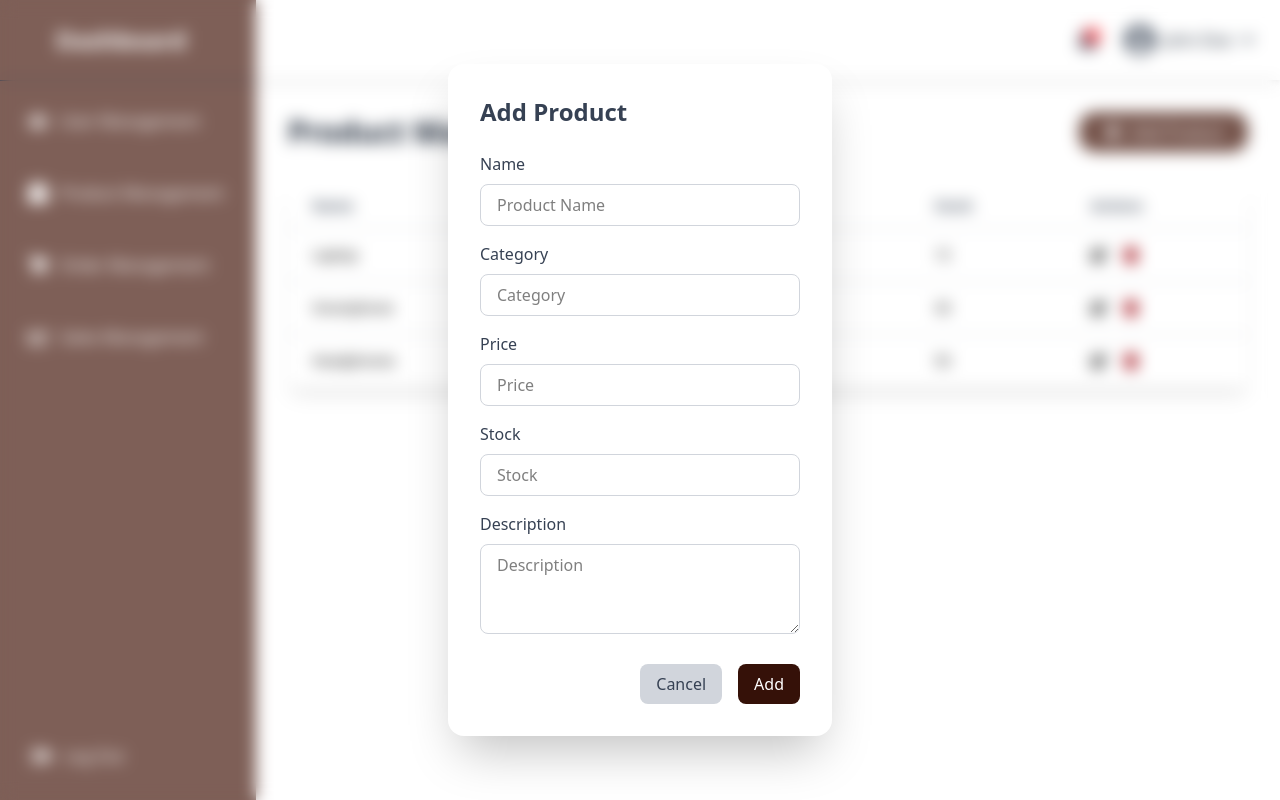
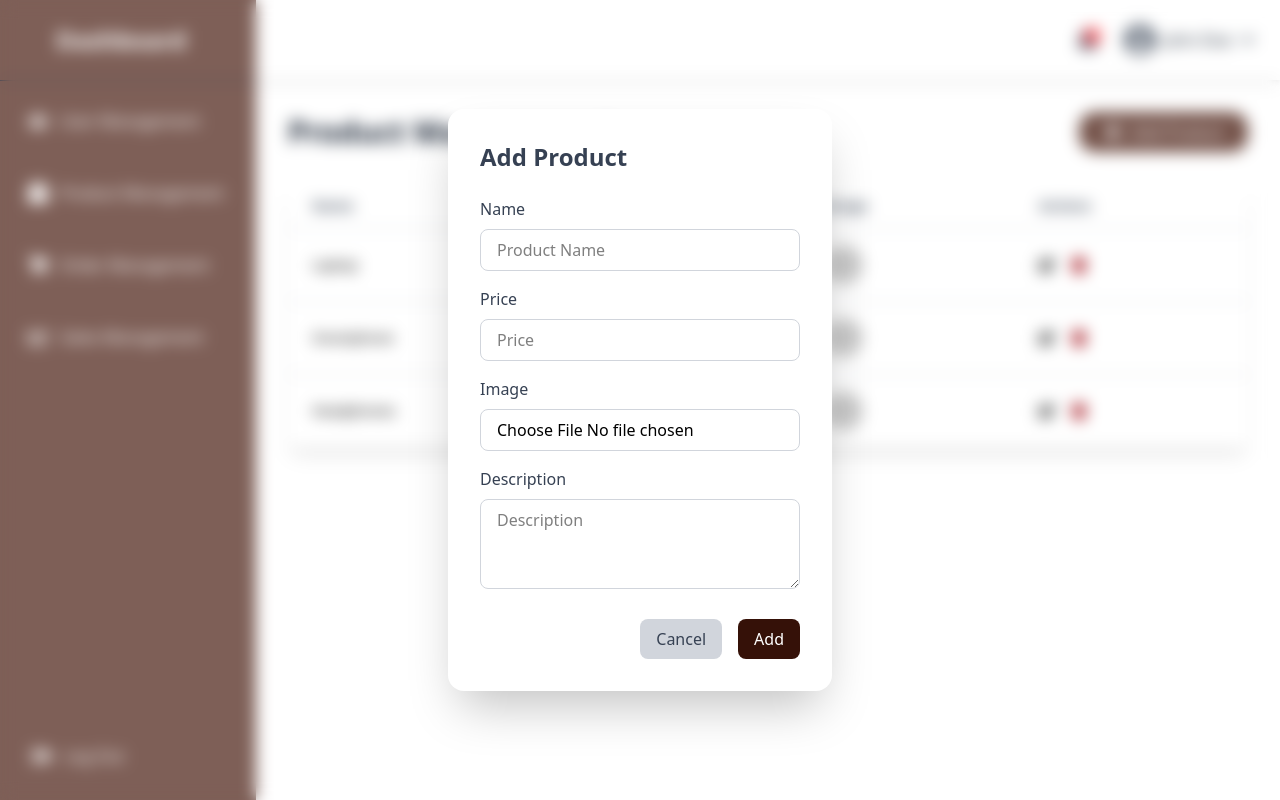
Before and after one commit to Wimukthi316/Spicelore, a React (Vite) app in the folder frontend/: page /admin/products in a window 1280 px wide. Both pictures are taken after a click on the button "Add Product". Built offline with nearby package versions, Linux system fonts and the light colour scheme.

Commit message:
Product Management Sction Complete

```diff
--- a/frontend/package.json
+++ b/frontend/package.json
@@ -15,6 +15,8 @@
     "react": "^19.0.0",
     "react-chartjs-2": "^5.3.0",
     "react-dom": "^19.0.0",
+    "react-hook-form": "^7.54.2",
+    "react-toastify": "^11.0.5",
     "tailwindcss": "^4.0.13"
   },
   "devDependencies": {
--- a/frontend/src/pages/admin/ProductManagement.jsx
+++ b/frontend/src/pages/admin/ProductManagement.jsx
@@ -6,15 +6,15 @@ import Topbar from "../../components/admin/Topbar";
 const ProductManagement = () => {
     // Dummy data for demonstration
     const [products, setProducts] = useState([
-        { id: 1, name: "Laptop", category: "Electronics", price: 1200, stock: 15, description: "High-performance laptop." },
-        { id: 2, name: "Smartphone", category: "Electronics", price: 800, stock: 30, description: "Latest smartphone model." },
-        { id: 3, name: "Headphones", category: "Accessories", price: 150, stock: 50, description: "Noise-cancelling headphones." },
+        { id: 1, name: "Laptop", price: 1200, description: "High-performance laptop.", image: "https://via.placeholder.com/150" },
+        { id: 2, name: "Smartphone", price: 800, description: "Latest smartphone model.", image: "https://via.placeholder.com/150" },
+        { id: 3, name: "Headphones", price: 150, description: "Noise-cancelling headphones.", image: "https://via.placeholder.com/150" },
     ]);
 
     const [isAddModalOpen, setIsAddModalOpen] = useState(false);
     const [isEditModalOpen, setIsEditModalOpen] = useState(false);
     const [selectedProduct, setSelectedProduct] = useState(null);
-    const [newProduct, setNewProduct] = useState({ name: "", category: "", price: "", stock: "", description: "" });
+    const [newProduct, setNewProduct] = useState({ name: "", price: "", description: "", image: "" });
 
     // Validation errors
     const [errors, setErrors] = useState({});
@@ -28,7 +28,7 @@ const ProductManagement = () => {
     // Close Add Product Modal
     const closeAddModal = () => {
         setIsAddModalOpen(false);
-        setNewProduct({ name: "", category: "", price: "", stock: "", description: "" });
+        setNewProduct({ name: "", price: "", description: "", image: "" });
         setErrors({}); // Clear errors when closing the modal
     };
 
@@ -53,17 +53,14 @@ const ProductManagement = () => {
         if (!product.name.trim()) {
             errors.name = "Name is required.";
         }
-        if (!product.category.trim()) {
-            errors.category = "Category is required.";
-        }
         if (!product.price || isNaN(product.price) || product.price <= 0) {
             errors.price = "Price must be a positive number.";
         }
-        if (!product.stock || isNaN(product.stock) || product.stock < 0) {
-            errors.stock = "Stock must be a non-negative number.";
-        }
         if (!product.description.trim()) {
             errors.description = "Description is required.";
+        }
+        if (!product.image) {
+            errors.image = "Image is required.";
         }
 
         return errors;
@@ -98,6 +95,40 @@ const ProductManagement = () => {
         setProducts(products.filter((product) => product.id !== id));
     };
 
+    // Block invalid characters in the Name field
+    const handleNameKeyDown = (e) => {
+        const key = e.key;
+        // Allow letters, spaces, and backspace
+        if (!/[A-Za-z\s]/.test(key) && key !== "Backspace") {
+            e.preventDefault();
+        }
+    };
+
+    // Block non-numeric characters in the Price field
+    const handlePriceKeyDown = (e) => {
+        const key = e.key;
+        // Allow numbers, backspace, and decimal point
+        if (!/[0-9.]/.test(key) && key !== "Backspace") {
+            e.preventDefault();
+        }
+    };
+
+    // Handle image upload
+    const handleImageUpload = (e, isEdit = false) => {
+        const file = e.target.files[0];
+        if (file) {
+            const reader = new FileReader();
+            reader.onloadend = () => {
+                if (isEdit) {
+                    setSelectedProduct({ ...selectedProduct, image: reader.result });
+                } else {
+                    setNewProduct({ ...newProduct, image: reader.result });
+                }
+            };
+            reader.readAsDataURL(file);
+        }
+    };
+
     return (
         <div className="min-h-screen bg-white">
             {/* Sidebar */}
@@ -128,9 +159,8 @@ const ProductManagement = () => {
                             <thead className="bg-white">
                                 <tr>
                                     <th className="px-4 sm:px-6 py-3 text-left text-sm font-semibold text-gray-600">Name</th>
-                                    <th className="px-4 sm:px-6 py-3 text-left text-sm font-semibold text-gray-600">Category</th>
                                     <th className="px-4 sm:px-6 py-3 text-left text-sm font-semibold text-gray-600">Price</th>
-                                    <th className="px-4 sm:px-6 py-3 text-left text-sm font-semibold text-gray-600">Stock</th>
+                                    <th className="px-4 sm:px-6 py-3 text-left text-sm font-semibold text-gray-600">Image</th>
                                     <th className="px-4 sm:px-6 py-3 text-left text-sm font-semibold text-gray-600">Actions</th>
                                 </tr>
                             </thead>
@@ -138,9 +168,10 @@ const ProductManagement = () => {
                                 {products.map((product) => (
                                     <tr key={product.id} className="transition-all">
                                         <td className="px-4 sm:px-6 py-4 text-sm text-black">{product.name}</td>
-                                        <td className="px-4 sm:px-6 py-4 text-sm text-black">{product.category}</td>
                                         <td className="px-4 sm:px-6 py-4 text-sm text-black">${product.price}</td>
-                                        <td className="px-4 sm:px-6 py-4 text-sm text-black">{product.stock}</td>
+                                        <td className="px-4 sm:px-6 py-4 text-sm text-black">
+                                            <img src={product.image} alt={product.name} className="w-10 h-10 rounded-full object-cover" />
+                                        </td>
                                         <td className="px-4 sm:px-6 py-4 text-sm text-white">
                                             <div className="flex space-x-4">
                                                 <button
@@ -180,25 +211,11 @@ const ProductManagement = () => {
                                         placeholder="Product Name"
                                         value={newProduct.name}
                                         onChange={(e) => setNewProduct({ ...newProduct, name: e.target.value })}
+                                        onKeyDown={handleNameKeyDown} // Block invalid characters
                                         className="w-full px-4 py-2 border border-gray-300 rounded-lg focus:outline-none focus:ring-2 focus:ring-[#351108]"
                                     />
                                     {errors.name && (
                                         <p className="text-red-500 text-sm mt-1">{errors.name}</p>
-                                    )}
-                                </div>
-
-                                {/* Category Field */}
-                                <div>
-                                    <label className="block text-gray-700 mb-2">Category</label>
-                                    <input
-                                        type="text"
-                                        placeholder="Category"
-                                        value={newProduct.category}
-                                        onChange={(e) => setNewProduct({ ...newProduct, category: e.target.value })}
-                                        className="w-full px-4 py-2 border border-gray-300 rounded-lg focus:outline-none focus:ring-2 focus:ring-[#351108]"
-                                    />
-                                    {errors.category && (
-                                        <p className="text-red-500 text-sm mt-1">{errors.category}</p>
                                     )}
                                 </div>
 
@@ -210,6 +227,7 @@ const ProductManagement = () => {
                                         placeholder="Price"
                                         value={newProduct.price}
                                         onChange={(e) => setNewProduct({ ...newProduct, price: e.target.value })}
+                                        onKeyDown={handlePriceKeyDown} // Block non-numeric characters
                                         className="w-full px-4 py-2 border border-gray-300 rounded-lg focus:outline-none focus:ring-2 focus:ring-[#351108]"
                                     />
                                     {errors.price && (
@@ -217,18 +235,20 @@ const ProductManagement = () => {
                                     )}
                                 </div>
 
-                                {/* Stock Field */}
+                                {/* Image Field */}
                                 <div>
-                                    <label className="block text-gray-700 mb-2">Stock</label>
+                                    <label className="block text-gray-700 mb-2">Image</label>
                                     <input
-                                        type="number"
-                                        placeholder="Stock"
-                                        value={newProduct.stock}
-                                        onChange={(e) => setNewProduct({ ...newProduct, stock: e.target.value })}
+                                        type="file"
+                                        accept="image/*"
+                                        onChange={(e) => handleImageUpload(e, false)} // Handle image upload
                                         className="w-full px-4 py-2 border border-gray-300 rounded-lg focus:outline-none focus:ring-2 focus:ring-[#351108]"
                                     />
-                                    {errors.stock && (
-                                        <p className="text-red-500 text-sm mt-1">{errors.stock}</p>
+                                    {errors.image && (
+                                        <p className="text-red-500 text-sm mt-1">{errors.image}</p>
+                                    )}
+                                    {newProduct.image && (
+                                        <img src={newProduct.image} alt="Preview" className="w-20 h-20 mt-2 rounded-lg object-cover" />
                                     )}
                                 </div>
 
@@ -285,25 +305,11 @@ const ProductManagement = () => {
                                         placeholder="Product Name"
                                         value={selectedProduct.name}
                                         onChange={(e) => setSelectedProduct({ ...selectedProduct, name: e.target.value })}
+                                        onKeyDown={handleNameKeyDown} // Block invalid characters
                                         className="w-full px-4 py-2 border border-gray-300 rounded-lg focus:outline-none focus:ring-2 focus:ring-[#745249]"
                                     />
                                     {errors.name && (
                                         <p className="text-red-500 text-sm mt-1">{errors.name}</p>
-                                    )}
-                                </div>
-
-                                {/* Category Field */}
-                                <div>
-                                    <label className="block text-gray-700 mb-2">Category</label>
-                                    <input
-                                        type="text"
-                                        placeholder="Category"
-                                        value={selectedProduct.category}
-                                        onChange={(e) => setSelectedProduct({ ...selectedProduct, category: e.target.value })}
-                                        className="w-full px-4 py-2 border border-gray-300 rounded-lg focus:outline-none focus:ring-2 focus:ring-[#745249]"
-                                    />
-                                    {errors.category && (
-                                        <p className="text-red-500 text-sm mt-1">{errors.category}</p>
                                     )}
                                 </div>
 
@@ -315,6 +321,7 @@ const ProductManagement = () => {
                                         placeholder="Price"
                                         value={selectedProduct.price}
                                         onChange={(e) => setSelectedProduct({ ...selectedProduct, price: e.target.value })}
+                                        onKeyDown={handlePriceKeyDown} // Block non-numeric characters
                                         className="w-full px-4 py-2 border border-gray-300 rounded-lg focus:outline-none focus:ring-2 focus:ring-[#745249]"
                                     />
                                     {errors.price && (
@@ -322,18 +329,20 @@ const ProductManagement = () => {
                                     )}
                                 </div>
 
-                                {/* Stock Field */}
+                                {/* Image Field */}
                                 <div>
-                                    <label className="block text-gray-700 mb-2">Stock</label>
+                                    <label className="block text-gray-700 mb-2">Image</label>
                                     <input
-                                        type="number"
-                                        placeholder="Stock"
-                                        value={selectedProduct.stock}
-                                        onChange={(e) => setSelectedProduct({ ...selectedProduct, stock: e.target.value })}
+                                        type="file"
+                                        accept="image/*"
+                                        onChange={(e) => handleImageUpload(e, true)} // Handle image upload
                                         className="w-full px-4 py-2 border border-gray-300 rounded-lg focus:outline-none focus:ring-2 focus:ring-[#745249]"
                                     />
-                                    {errors.stock && (
-                                        <p className="text-red-500 text-sm mt-1">{errors.stock}</p>
+                                    {errors.image && (
+                                        <p className="text-red-500 text-sm mt-1">{errors.image}</p>
+                                    )}
+                                    {selectedProduct.image && (
+                                        <img src={selectedProduct.image} alt="Preview" className="w-20 h-20 mt-2 rounded-lg object-cover" />
                                     )}
                                 </div>
 
```
Also changed, not shown: 1 other file (tests, documents, lock files or other folders).
